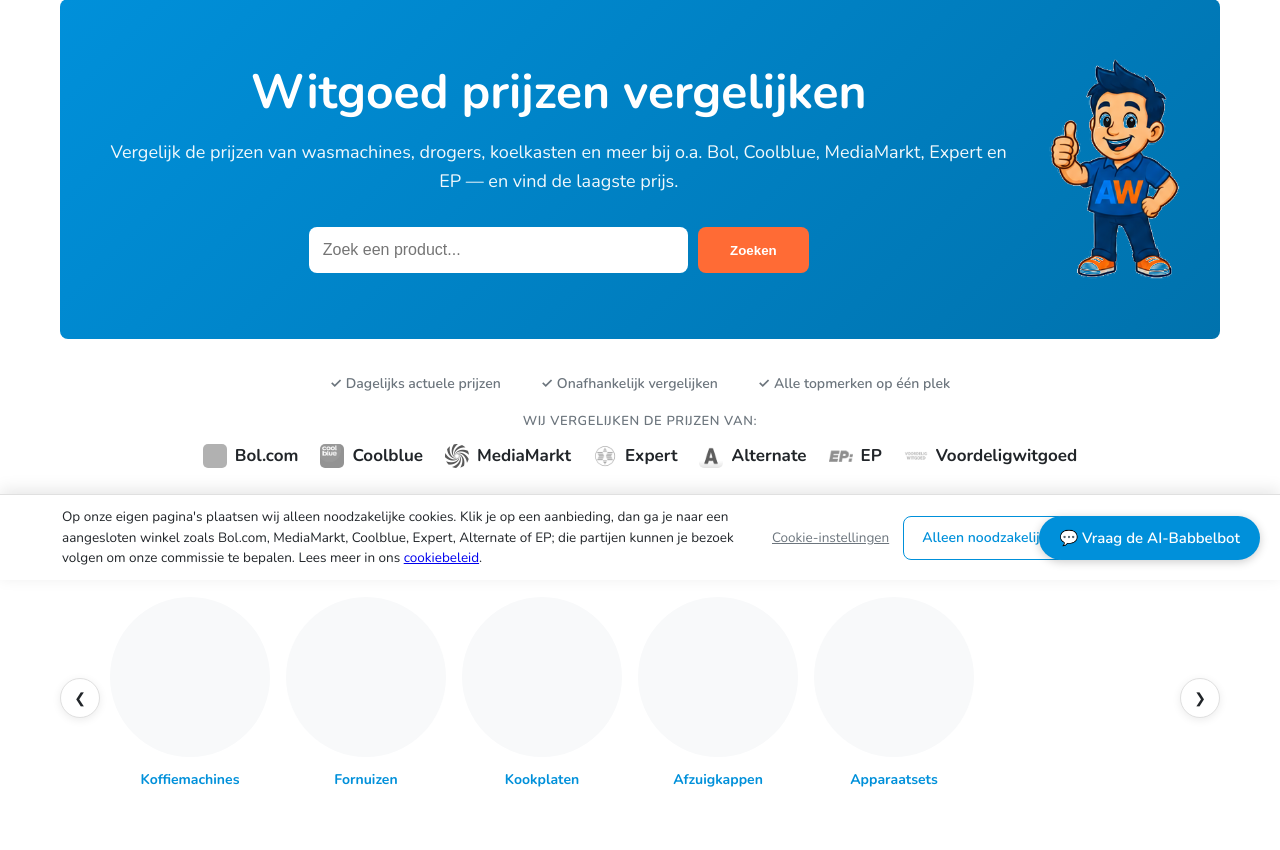
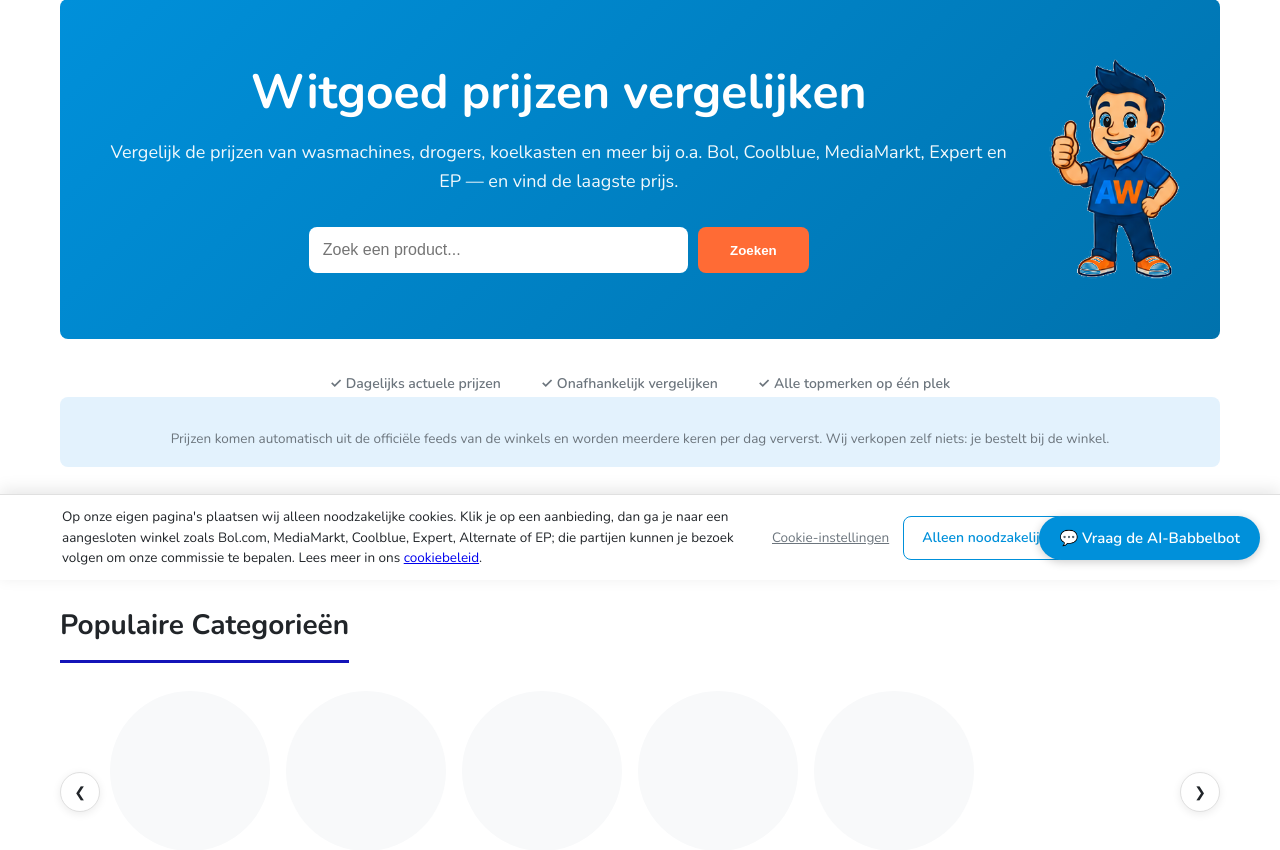
Before and after one commit to peterhoman/witgoed-aanbod, a Flask app: page / in a window 1280 px wide. Shown: the part 220-1070 px from the top of the page. Run offline with Flask 3, Linux system fonts and the light colour scheme; some libraries are stand-ins or nearby versions; grey boxes are pictures that could not be loaded.

Commit message:
Homepage toont vier controleerbare cijfers; over-ons zegt duidelijk dat dit een vergelijker is
Twee losse punten uit dezelfde bevinding. Google noemt bij de melding
"Verkeerde voorstelling" (handmatige controle) als eerste twee punten:
wees transparant over je bedrijfsmodel, en maak je betrouwbaarheid
zichtbaar. Gemeten bij de concurrentie: Slimster toont "8,8 gemiddeld,
1028 reviews", Knibble "wij vergelijken 263 webshops". Wij toonden
niets van dien aard, terwijl we hardere cijfers hebben.

1. Vier cijfers op de homepage, LIVE uit de database: apparaten,
   winkels, vastgelegde prijswijzigingen en sinds wanneer we meten. Op
   productie wordt dat 2.903 / 7 / 27.895 / 15 juli 2026. Nooit met de
   hand bij te werken -- een geteld getal dat na een maand niet meer
   klopt is erger dan geen getal. Ontbreekt een cijfer (query faalt),
   dan valt die tegel weg en blijft de homepage gewoon staan; een uur
   procescache, want dit is de drukste pagina.

2. Over-ons: "met een eigen winkel en webshop" stond in dezelfde adem
   als WitgoedAanbod.nl, terwijl die winkel van moederbedrijf Avantius
   is. Op een site waar je nergens kunt afrekenen leest dat als een
   tegenstrijdigheid. Nu apart benoemd, plus een zin dat je hier niet
   bestelt maar bij de winkel.

Wat NIET is gedaan: een "wij verkopen niets"-banner op de homepage.
Gemeten: Slimster noch Knibble zegt dat ergens, en de affiliate-
vermelding staat al op alle productpagina's (steekproef 25 van 25).

Getest in de draaiende pagina op 1280x800 en 375x812: blok 120px
respectievelijk 177px, vier kolommen resp. twee, geen horizontaal
schuiven, geen consolefouten, over-ons noemt de webshop niet meer in
dezelfde zin.

Co-Authored-By: Claude Opus 5 <noreply@anthropic.com>

```diff
--- a/routes/main.py
+++ b/routes/main.py
@@ -19,6 +19,19 @@ _FACET_TTL = 15 * 60  # seconden
 
 _PROS_CONS_CACHE = {}
 _PROS_CONS_TTL = 15 * 60
+
+# Vertrouwenscijfers op de homepage. Ze staan er omdat Google bij de
+# beoordeling van 22 aug expliciet vraagt om zichtbare betrouwbaarheid, en
+# omdat de concurrentie hetzelfde doet zonder onze onderbouwing: Knibble
+# zet "wij vergelijken 263 webshops" op zijn homepage. Wij hebben harder
+# materiaal, maar toonden het nergens.
+#
+# Ze komen LIVE uit de database en worden nooit met de hand bijgewerkt --
+# een geteld getal dat na een maand niet meer klopt is erger dan geen
+# getal (kernregel: beweer niets wat de data niet draagt). Een uur cache,
+# want dit staat op de drukste pagina van de site.
+_CIJFERS_CACHE = {}
+_CIJFERS_TTL = 60 * 60
 
 
 def _pros_cons_by_ean():
@@ -2192,6 +2205,43 @@ def blog_detail(slug):
     return render_template('guide_detail.html', guide=post)
 
 
+def _vertrouwenscijfers():
+    """Vier controleerbare cijfers over de vergelijker, of None bij twijfel.
+
+    Elk cijfer moet uit de database komen en moet kloppen; ontbreekt er een,
+    dan valt dat cijfer weg in plaats van dat er iets geschats verschijnt.
+    """
+    nu = time.time()
+    hit = _CIJFERS_CACHE.get('data')
+    if hit and nu - hit[0] < _CIJFERS_TTL:
+        return hit[1]
+
+    from models import db, Offer, PriceHistory
+    from sqlalchemy import func
+    data = {}
+    try:
+        data['apparaten'] = Product.query.filter_by(is_available=True).count()
+        data['winkels'] = db.session.query(Offer.retailer).distinct().count()
+        data['prijswijzigingen'] = PriceHistory.query.count()
+        eerste = db.session.query(func.min(PriceHistory.recorded_at)).scalar()
+        if eerste:
+            # Hier opgemaakt en niet in het sjabloon: strftime('%-d') bestaat
+            # niet op Windows, en dan valt de homepage lokaal om.
+            maanden = ('januari', 'februari', 'maart', 'april', 'mei', 'juni',
+                       'juli', 'augustus', 'september', 'oktober', 'november',
+                       'december')
+            data['volgen_sinds'] = '%d %s %d' % (eerste.day,
+                                                 maanden[eerste.month - 1],
+                                                 eerste.year)
+    except Exception as fout:
+        # Een homepage die het doet is belangrijker dan deze cijfers.
+        current_app.logger.warning('[!] Vertrouwenscijfers mislukt: %s', fout)
+        data = {}
+
+    _CIJFERS_CACHE['data'] = (nu, data)
+    return data
+
+
 @main_bp.route('/')
 def index():
     categories = Category.query.filter_by(parent_id=None).all()
@@ -2226,6 +2276,7 @@ def index():
         featured_products=featured_products,
         category_cards=category_cards,
         latest_blog_posts=latest_blog_posts,
+        cijfers=_vertrouwenscijfers(),
     )
 
 
--- a/static/css/main.css
+++ b/static/css/main.css
@@ -3123,6 +3123,57 @@ section h2 {
     cursor: pointer;
 }
 
+/* Vertrouwenscijfers op de homepage: vier controleerbare getallen over de
+   vergelijker. Bewust rustig vormgegeven -- het moet feitelijk overkomen,
+   niet als reclame. Op mobiel twee kolommen in plaats van vier. */
+.cijfers-bar {
+    max-width: 1200px;
+    margin: 0 auto 24px;
+    padding: 18px 16px;
+    background: var(--secondary-light, #f5f8fa);
+    border-radius: var(--radius, 8px);
+}
+
+.cijfers-bar-grid {
+    display: grid;
+    grid-template-columns: repeat(4, 1fr);
+    gap: 16px;
+    text-align: center;
+}
+
+.cijfer strong {
+    display: block;
+    font-size: 22px;
+    font-weight: 800;
+    line-height: 1.2;
+    color: var(--primary);
+}
+
+.cijfer span {
+    display: block;
+    margin-top: 2px;
+    font-size: 13.5px;
+    color: var(--gray);
+}
+
+.cijfers-bar-uitleg {
+    margin: 14px 0 0;
+    font-size: 13.5px;
+    line-height: 1.5;
+    text-align: center;
+    color: var(--gray);
+}
+
+@media (max-width: 640px) {
+    .cijfers-bar-grid {
+        grid-template-columns: repeat(2, 1fr);
+    }
+
+    .cijfer strong {
+        font-size: 19px;
+    }
+}
+
 /* Op een telefoonscherm was de balk 250 van de 812 pixels: 31% van het
    scherm, en het enige punt uit Googles afwijzing van 22 aug dat wij
    technisch konden aanpakken. De hoogte zat in drie dingen: zes regels
--- a/templates/index.html
+++ b/templates/index.html
@@ -41,6 +41,45 @@
         <span class="usp-item">&#10003; {{ t('home.usp2') }}</span>
         <span class="usp-item">&#10003; {{ t('home.usp3') }}</span>
     </div>
+
+    {# Vier controleerbare cijfers over de vergelijker. Ze staan er omdat
+       Google bij de accountbeoordeling van 22 aug expliciet vraagt om
+       zichtbare betrouwbaarheid, en omdat de concurrentie hetzelfde doet
+       met minder onderbouwing (Knibble: "wij vergelijken 263 webshops").
+       De cijfers komen live uit de database, nooit met de hand ingetypt --
+       een getal dat na een maand niet meer klopt is erger dan geen getal.
+       Ontbreekt een cijfer, dan valt die tegel weg. #}
+    {% if cijfers %}
+    <div class="cijfers-bar">
+        <div class="cijfers-bar-grid">
+            {% if cijfers.apparaten %}
+            <div class="cijfer">
+                <strong>{{ '{:,}'.format(cijfers.apparaten).replace(',', '.') }}</strong>
+                <span>{{ t('home.cijfers_apparaten') }}</span>
+            </div>
+            {% endif %}
+            {% if cijfers.winkels %}
+            <div class="cijfer">
+                <strong>{{ cijfers.winkels }}</strong>
+                <span>{{ t('home.cijfers_winkels') }}</span>
+            </div>
+            {% endif %}
+            {% if cijfers.prijswijzigingen %}
+            <div class="cijfer">
+                <strong>{{ '{:,}'.format(cijfers.prijswijzigingen).replace(',', '.') }}</strong>
+                <span>{{ t('home.cijfers_wijzigingen') }}</span>
+            </div>
+            {% endif %}
+            {% if cijfers.volgen_sinds %}
+            <div class="cijfer">
+                <strong>{{ cijfers.volgen_sinds }}</strong>
+                <span>{{ t('home.cijfers_sinds') }}</span>
+            </div>
+            {% endif %}
+        </div>
+        <p class="cijfers-bar-uitleg">{{ t('home.cijfers_uitleg') }}</p>
+    </div>
+    {% endif %}
 
     {# Winkelbalk (trust bar): welke winkels we vergelijken. Bewust niet
        klikbaar naar de winkels (kale homepage-klik = geen commissiecontext
--- a/templates/legal/over_ons.html
+++ b/templates/legal/over_ons.html
@@ -34,7 +34,9 @@
 
     <div class="legal-content">
         <h2>Wie zijn wij?</h2>
-        <p>WitgoedAanbod.nl is een initiatief van <a href="https://www.avantius.nl/" target="_blank" rel="noopener"><strong>Avantius</strong></a> uit Sassenheim — een familiebedrijf dat al <strong>ruim 20 jaar</strong> actief is in huishoudelijke artikelen en woonaccessoires, met een eigen winkel en webshop. Witgoed en huishouden zijn ons dagelijks werk; wij weten uit ervaring hoe lastig het is om bij een grote aankoop zoals een wasmachine of koelkast zeker te weten dat je niet te veel betaalt.</p>
+        <p>WitgoedAanbod.nl is een initiatief van <a href="https://www.avantius.nl/" target="_blank" rel="noopener"><strong>Avantius</strong></a> uit Sassenheim — een familiebedrijf dat al <strong>ruim 20 jaar</strong> actief is in huishoudelijke artikelen en woonaccessoires. Witgoed en huishouden zijn ons dagelijks werk; wij weten uit ervaring hoe lastig het is om bij een grote aankoop zoals een wasmachine of koelkast zeker te weten dat je niet te veel betaalt.</p>
+
+        <p>Deze site is een <strong>prijsvergelijker</strong>, geen webwinkel: je bestelt altijd rechtstreeks bij de winkel van je keuze. De winkel en webshop van Avantius staan hier los van.</p>
 
         <h2>Waarom deze site?</h2>
         <p>De prijzen van witgoed verschillen per winkel en veranderen voortdurend — soms meerdere keren per dag. Wie niet vergelijkt, betaalt al snel tientallen euro's te veel. Daarom bouwden we WitgoedAanbod.nl: één plek waar je per apparaat direct ziet wat het bij de grote Nederlandse winkels kost, zonder zelf alle webshops langs te hoeven.</p>
--- a/translations.py
+++ b/translations.py
@@ -49,6 +49,12 @@ TRANSLATIONS = {
         # Cookie modal
         'cookie.title': 'Cookie-instellingen',
         'cookie.intro': 'Op onze eigen pagina\'s plaatsen wij alleen noodzakelijke cookies. Klik je op een aanbieding, dan ga je naar een aangesloten winkel zoals Bol.com, MediaMarkt, Coolblue, Expert, Alternate of EP; die partijen kunnen je bezoek volgen om onze commissie te bepalen. Lees meer in ons',
+        # Vertrouwenscijfers op de homepage (routes.main._vertrouwenscijfers).
+        'home.cijfers_apparaten': 'apparaten gevolgd',
+        'home.cijfers_winkels': 'winkels vergeleken',
+        'home.cijfers_wijzigingen': 'prijswijzigingen vastgelegd',
+        'home.cijfers_sinds': 'prijzen bijgehouden sinds',
+        'home.cijfers_uitleg': 'Prijzen komen automatisch uit de officiële feeds van de winkels en worden meerdere keren per dag ververst. Wij verkopen zelf niets: je bestelt bij de winkel.',
         'cookie.intro_kort': 'Wij plaatsen zelf alleen noodzakelijke cookies. Klik je door naar een winkel, dan kan die je bezoek volgen om onze commissie te bepalen. Lees meer in ons',
         'cookie.policy_link': 'cookiebeleid',
         'cookie.essential_title': 'Noodzakelijke cookies',
@@ -244,6 +250,11 @@ TRANSLATIONS = {
 
         'cookie.title': 'Cookie settings',
         'cookie.intro': 'On our own pages we only place necessary cookies. When you click an offer you go to a partner store such as Bol.com, MediaMarkt, Coolblue, Expert, Alternate or EP; those parties may track your visit to determine our commission. Read more in our',
+        'home.cijfers_apparaten': 'appliances tracked',
+        'home.cijfers_winkels': 'stores compared',
+        'home.cijfers_wijzigingen': 'price changes recorded',
+        'home.cijfers_sinds': 'tracking prices since',
+        'home.cijfers_uitleg': "Prices come automatically from the stores' official feeds and are refreshed several times a day. We do not sell anything ourselves: you order from the store.",
         'cookie.intro_kort': 'We only place necessary cookies ourselves. If you click through to a store, that store may track your visit to determine our commission. Read more in our',
         'cookie.policy_link': 'cookie policy',
         'cookie.essential_title': 'Necessary cookies',
```
